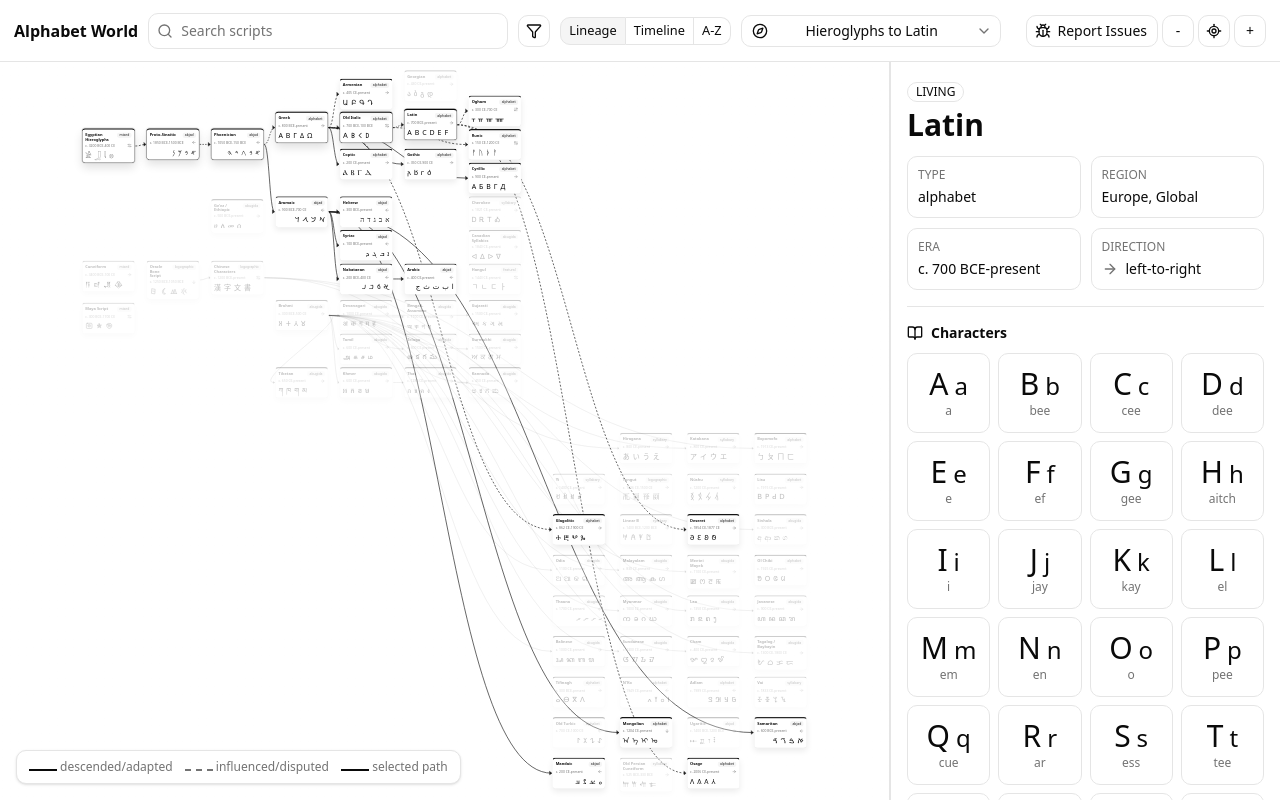
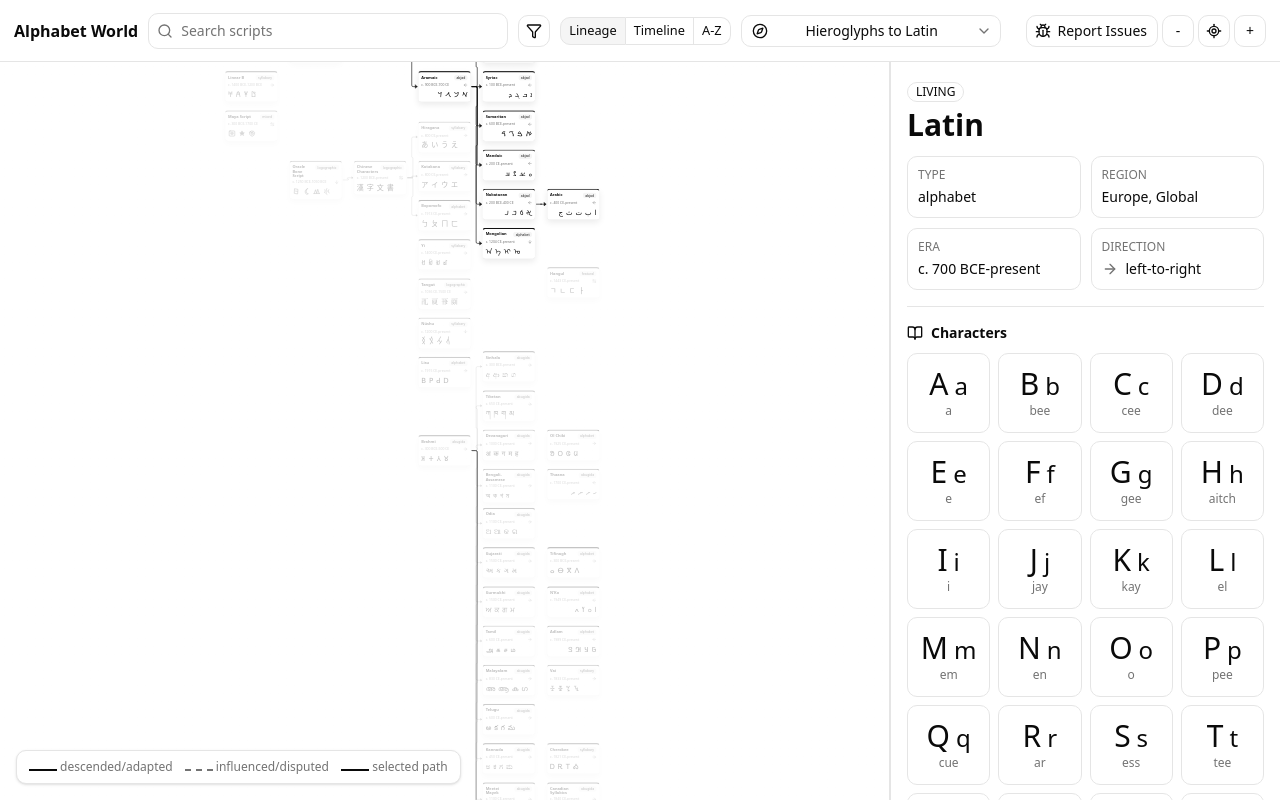
Before and after one commit to sichengchen/world-of-scripts, a React (Vite) app: page / in a window 1280 px wide. Built offline with nearby package versions, Linux system fonts and the light colour scheme.

Commit message:
fix: prevent graph edges crossing nodes

```diff
--- a/scripts/validate-content.ts
+++ b/scripts/validate-content.ts
@@ -1,6 +1,13 @@
 import { validateContent } from '../src/data/validate'
-import { scripts } from '../src/data/scripts'
-import { createGraph, getTimelineYearX, TIMELINE_NODE_WIDTH, type ViewMode } from '../src/graph'
+import { edges, scripts } from '../src/data/scripts'
+import {
+  createGraph,
+  getTimelineYearX,
+  SCRIPT_NODE_HEIGHT,
+  SCRIPT_NODE_WIDTH,
+  TIMELINE_NODE_WIDTH,
+  type ViewMode,
+} from '../src/graph'
 
 validateContent()
 validateGraphLayout()
@@ -9,8 +16,6 @@ console.log('Content validation passed')
 function validateGraphLayout() {
   const visibleIds = new Set(scripts.map((script) => script.id))
   const modes: ViewMode[] = ['lineage', 'timeline', 'az']
-  const nodeWidth = 188
-  const nodeHeight = 106
   const minGap = 6
   const errors: string[] = []
 
@@ -30,16 +35,44 @@ function validateGraphLayout() {
         const a = scriptNodes[i]
         const b = scriptNodes[j]
         const xGap = Math.max(
-          b.position.x - (a.position.x + nodeWidth),
-          a.position.x - (b.position.x + nodeWidth),
+          b.position.x - (a.position.x + SCRIPT_NODE_WIDTH),
+          a.position.x - (b.position.x + SCRIPT_NODE_WIDTH),
         )
         const yGap = Math.max(
-          b.position.y - (a.position.y + nodeHeight),
-          a.position.y - (b.position.y + nodeHeight),
+          b.position.y - (a.position.y + SCRIPT_NODE_HEIGHT),
+          a.position.y - (b.position.y + SCRIPT_NODE_HEIGHT),
         )
 
         if (xGap < minGap && yGap < minGap) {
           errors.push(`${viewMode}: ${a.id} overlaps ${b.id}`)
+        }
+      }
+    }
+
+    if (viewMode === 'lineage') {
+      const rects = new Map(
+        scriptNodes.map((node) => [
+          node.id,
+          {
+            x: node.position.x,
+            y: node.position.y,
+            width: SCRIPT_NODE_WIDTH,
+            height: SCRIPT_NODE_HEIGHT,
+          },
+        ]),
+      )
+
+      for (const edge of edges) {
+        const source = rects.get(edge.from)
+        const target = rects.get(edge.to)
+        if (!source || !target) continue
+
+        const route = getSmoothStepRoute(source, target)
+        for (const [id, rect] of rects) {
+          if (id === edge.from || id === edge.to) continue
+          if (route.some(([from, to]) => segmentIntersectsRect(from, to, rect))) {
+            errors.push(`lineage: edge ${edge.from}->${edge.to} intersects ${id}`)
+          }
         }
       }
     }
@@ -64,3 +97,52 @@ function validateGraphLayout() {
     throw new Error(`Graph layout validation failed:\n${errors.map((error) => `- ${error}`).join('\n')}`)
   }
 }
+
+type Point = { x: number; y: number }
+type Rect = { x: number; y: number; width: number; height: number }
+
+function getSmoothStepRoute(source: Rect, target: Rect): Array<[Point, Point]> {
+  const sourcePoint = { x: source.x + source.width, y: source.y + source.height / 2 }
+  const targetPoint = { x: target.x, y: target.y + target.height / 2 }
+  const midX = Math.round((sourcePoint.x + targetPoint.x) / 2)
+  const bendA = { x: midX, y: sourcePoint.y }
+  const bendB = { x: midX, y: targetPoint.y }
+
+  return [
+    [sourcePoint, bendA],
+    [bendA, bendB],
+    [bendB, targetPoint],
+  ]
+}
+
+function segmentIntersectsRect(from: Point, to: Point, rect: Rect) {
+  const padding = 8
+  const left = rect.x - padding
+  const right = rect.x + rect.width + padding
+  const top = rect.y - padding
+  const bottom = rect.y + rect.height + padding
+
+  if (Math.max(from.x, to.x) < left || Math.min(from.x, to.x) > right) return false
+  if (Math.max(from.y, to.y) < top || Math.min(from.y, to.y) > bottom) return false
+
+  const isInside = (point: Point) => point.x >= left && point.x <= right && point.y >= top && point.y <= bottom
+  if (isInside(from) || isInside(to)) return true
+
+  const borderSegments: Array<[Point, Point]> = [
+    [{ x: left, y: top }, { x: right, y: top }],
+    [{ x: right, y: top }, { x: right, y: bottom }],
+    [{ x: right, y: bottom }, { x: left, y: bottom }],
+    [{ x: left, y: bottom }, { x: left, y: top }],
+  ]
+
+  return borderSegments.some(([borderFrom, borderTo]) => segmentsIntersect(from, to, borderFrom, borderTo))
+}
+
+function segmentsIntersect(a: Point, b: Point, c: Point, d: Point) {
+  return isCounterClockwise(a, c, d) !== isCounterClockwise(b, c, d) &&
+    isCounterClockwise(a, b, c) !== isCounterClockwise(a, b, d)
+}
+
+function isCounterClockwise(a: Point, b: Point, c: Point) {
+  return (c.y - a.y) * (b.x - a.x) > (b.y - a.y) * (c.x - a.x)
+}
--- a/src/graph.ts
+++ b/src/graph.ts
@@ -18,7 +18,9 @@ export type TimelineTickData = {
 
 export type GraphNodeData = ScriptNodeData | TimelineTickData
 
-export const TIMELINE_NODE_WIDTH = 188
+export const SCRIPT_NODE_WIDTH = 188
+export const SCRIPT_NODE_HEIGHT = 106
+export const TIMELINE_NODE_WIDTH = SCRIPT_NODE_WIDTH
 const TIMELINE_START_YEAR = -3400
 const TIMELINE_END_YEAR = new Date().getFullYear()
 const TIMELINE_WIDTH = 3000
@@ -50,40 +52,74 @@ const lineagePositions: Record<string, { x: number; y: number }> = {
   'egyptian-hieroglyphs': { x: 20, y: 180 },
   'proto-sinaitic': { x: 250, y: 180 },
   phoenician: { x: 480, y: 180 },
-  greek: { x: 710, y: 120 },
-  armenian: { x: 940, y: 0 },
-  'old-italic': { x: 940, y: 120 },
-  latin: { x: 1170, y: 110 },
-  ogham: { x: 1400, y: 60 },
-  runic: { x: 1400, y: 180 },
-  coptic: { x: 940, y: 250 },
-  gothic: { x: 1170, y: 250 },
-  cyrillic: { x: 1400, y: 300 },
-  aramaic: { x: 710, y: 420 },
-  hebrew: { x: 940, y: 420 },
-  syriac: { x: 940, y: 540 },
-  nabataean: { x: 940, y: 660 },
-  arabic: { x: 1170, y: 660 },
-  geez: { x: 480, y: 430 },
-  brahmi: { x: 710, y: 790 },
-  devanagari: { x: 940, y: 790 },
-  'bengali-assamese': { x: 1170, y: 790 },
-  gujarati: { x: 1400, y: 790 },
-  gurmukhi: { x: 1400, y: 910 },
-  tamil: { x: 940, y: 910 },
-  telugu: { x: 1170, y: 910 },
-  kannada: { x: 1400, y: 1030 },
-  khmer: { x: 940, y: 1030 },
-  thai: { x: 1170, y: 1030 },
-  tibetan: { x: 710, y: 1030 },
-  georgian: { x: 1170, y: -30 },
-  cherokee: { x: 1400, y: 420 },
-  'canadian-aboriginal': { x: 1400, y: 540 },
-  hangul: { x: 1400, y: 660 },
-  cuneiform: { x: 20, y: 650 },
-  'oracle-bone': { x: 250, y: 650 },
-  chinese: { x: 480, y: 650 },
-  maya: { x: 20, y: 800 },
+  greek: { x: 710, y: 40 },
+  armenian: { x: 940, y: -160 },
+  georgian: { x: 1170, y: -160 },
+  'old-italic': { x: 940, y: -20 },
+  latin: { x: 1170, y: -20 },
+  ogham: { x: 1400, y: -160 },
+  runic: { x: 1170, y: 120 },
+  deseret: { x: 1400, y: 120 },
+  osage: { x: 1400, y: 260 },
+  coptic: { x: 940, y: 120 },
+  gothic: { x: 940, y: 260 },
+  glagolitic: { x: 940, y: 400 },
+  cyrillic: { x: 940, y: 540 },
+  aramaic: { x: 710, y: 900 },
+  hebrew: { x: 940, y: 760 },
+  syriac: { x: 940, y: 900 },
+  samaritan: { x: 940, y: 1040 },
+  mandaic: { x: 940, y: 1180 },
+  nabataean: { x: 940, y: 1320 },
+  arabic: { x: 1170, y: 1320 },
+  mongolian: { x: 940, y: 1460 },
+  geez: { x: 480, y: 540 },
+  cuneiform: { x: 20, y: 620 },
+  'old-persian': { x: 250, y: 620 },
+  ugaritic: { x: 250, y: 760 },
+  'linear-b': { x: 20, y: 900 },
+  maya: { x: 20, y: 1040 },
+  'oracle-bone': { x: 250, y: 1220 },
+  chinese: { x: 480, y: 1220 },
+  hiragana: { x: 710, y: 1080 },
+  katakana: { x: 710, y: 1220 },
+  bopomofo: { x: 710, y: 1360 },
+  yi: { x: 710, y: 1500 },
+  tangut: { x: 710, y: 1640 },
+  nushu: { x: 710, y: 1780 },
+  lisu: { x: 710, y: 1920 },
+  hangul: { x: 1170, y: 1600 },
+  brahmi: { x: 710, y: 2200 },
+  sinhala: { x: 940, y: 1900 },
+  tibetan: { x: 940, y: 2040 },
+  devanagari: { x: 940, y: 2180 },
+  'bengali-assamese': { x: 940, y: 2320 },
+  odia: { x: 940, y: 2460 },
+  gujarati: { x: 940, y: 2600 },
+  gurmukhi: { x: 940, y: 2740 },
+  tamil: { x: 940, y: 2880 },
+  malayalam: { x: 940, y: 3020 },
+  telugu: { x: 940, y: 3160 },
+  kannada: { x: 940, y: 3300 },
+  'meetei-mayek': { x: 940, y: 3440 },
+  myanmar: { x: 940, y: 3580 },
+  cham: { x: 940, y: 3720 },
+  javanese: { x: 940, y: 3860 },
+  balinese: { x: 940, y: 4000 },
+  sundanese: { x: 940, y: 4140 },
+  tagalog: { x: 940, y: 4280 },
+  khmer: { x: 940, y: 4420 },
+  thai: { x: 1170, y: 4420 },
+  lao: { x: 1400, y: 4420 },
+  'ol-chiki': { x: 1170, y: 2180 },
+  thaana: { x: 1170, y: 2320 },
+  tifinagh: { x: 1170, y: 2600 },
+  nko: { x: 1170, y: 2740 },
+  adlam: { x: 1170, y: 2880 },
+  vai: { x: 1170, y: 3020 },
+  cherokee: { x: 1170, y: 3300 },
+  'canadian-aboriginal': { x: 1170, y: 3440 },
+  'old-turkic': { x: 1170, y: 3720 },
 }
 
 const timelinePositions = buildTimelinePositions()
@@ -122,7 +158,7 @@ function getAzPosition(script: ScriptNode, index: number) {
 function getLineageFallbackPosition(index: number) {
   const column = index % 4
   const row = Math.floor(index / 4)
-  return { x: 1700 + column * 240, y: -40 + row * 145 }
+  return { x: 1640 + column * 240, y: -160 + row * 145 }
 }
 
 function getPosition(script: ScriptNode, viewMode: ViewMode, index: number) {
@@ -200,9 +236,12 @@ export function createGraph({
         }))
       : []
 
-  const graphEdges = edges
-    .filter((edge) => visibleIds.has(edge.from) && visibleIds.has(edge.to))
-    .map((edge) => createEdge(edge, activeTraceIds, relatedIds, selectedId))
+  const graphEdges =
+    viewMode === 'lineage'
+      ? edges
+          .filter((edge) => visibleIds.has(edge.from) && visibleIds.has(edge.to))
+          .map((edge) => createEdge(edge, activeTraceIds, relatedIds, selectedId))
+      : []
 
   return { nodes: [...tickNodes, ...scriptNodes], graphEdges }
 }
@@ -226,6 +265,7 @@ function createEdge(
     id: `${edge.from}-${edge.to}`,
     source: edge.from,
     target: edge.to,
+    type: 'smoothstep',
     animated: isTrace,
     label: edge.relationship === 'disputed' ? 'disputed' : undefined,
     style: {
```
